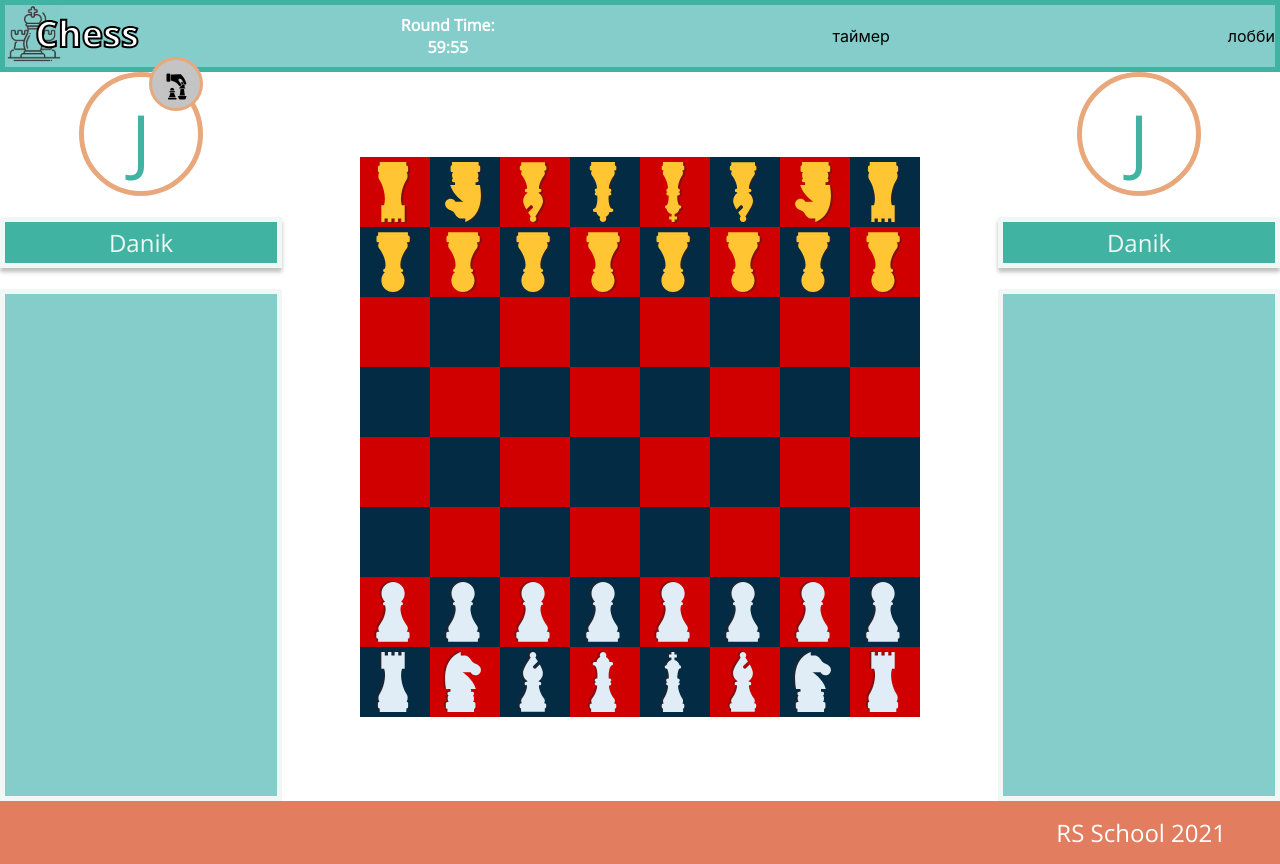
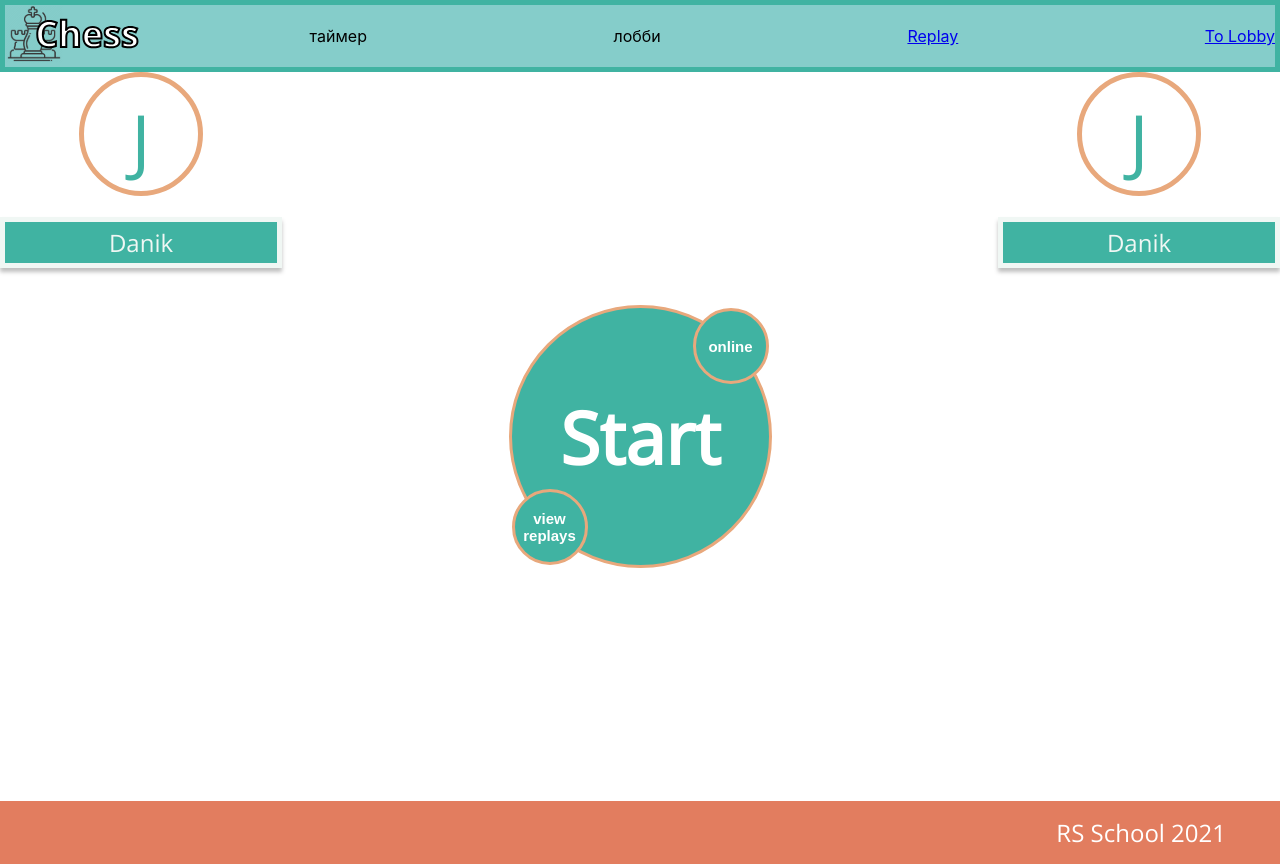
Before and after one commit to SixStringer91/codejam-chess, a React (Create React App) app: page / in a window 1280 px wide. Built offline with nearby package versions, Linux system fonts and the light colour scheme.

Commit message:
feat: add lobby

```diff
--- a/src/components/header/header.tsx
+++ b/src/components/header/header.tsx
@@ -1,21 +1,27 @@
-// import { NavLink } from 'react-router-dom';
+import { useMemo } from 'react';
+import { useSelector } from 'react-redux';
+import { NavLink } from 'react-router-dom';
 import logo from '../../assets/logo.svg';
 import title from '../../assets/title.svg';
+import { RootState } from '../../redux/reducers';
 import './header.style.scss';
 import Timer from './timer/timer';
 
 function Header() {
+  const gameCycle = useSelector((state:RootState) => state.userGrid.gameCycle);
+
+  const timerStart = useMemo(() => (gameCycle ? <Timer /> : ''), [gameCycle]);
   return (
     <div className="header">
       <div className="logo-block">
         <img alt="logo" className="logo" src={logo} />
         <img alt="title" className="title" src={title} />
       </div>
-      <Timer />
+      {timerStart}
       <div className="admit-loss">таймер</div>
       <div className="toLobby">лобби</div>
-      {/* <NavLink to="/Game">Replay</NavLink>
-      <NavLink to="/notGame">To Lobby</NavLink> */}
+      <NavLink to="/Game">Replay</NavLink>
+      <NavLink to="/notGame">To Lobby</NavLink>
     </div>
   );
 }
--- a/src/components/main/game/figure/figure.rules.ts
+++ b/src/components/main/game/figure/figure.rules.ts
@@ -83,7 +83,7 @@ export const figures:IFigureMoveValidation = {
       if (color === WHITE) {
         const check = (
           (square.y === figure.y - 1)
-          || (figure.y === MagicNumbers.gridSize - 2
+          || (figure.y === MagicNumbers.GRID_SIZE - 2
           && square.y === figure.y - 2))
           && square.x === figure.x;
         if (check) return true;
--- a/src/components/main/main.tsx
+++ b/src/components/main/main.tsx
@@ -3,6 +3,7 @@ import Game from './game/game';
 import PlayerStats from './player_stats/player.stats';
 import { FigureColor } from '../../enums/enums';
 import './main.style.scss';
+import Menu from './menu/menu';
 
 const { WHITE, BLACK } = FigureColor;
 
@@ -12,8 +13,8 @@ function Main() {
       <PlayerStats color={WHITE} />
       <Switch>
         {/* <Route exact path="/" /> */}
-        <Route path="/" component={Game} />
-        <Route path="/lobby" />
+        <Route path="/game" component={Game} />
+        <Route path="/" component={Menu} />
       </Switch>
       <PlayerStats color={BLACK} />
     </div>
--- /dev/null
+++ b/src/components/main/menu/menu.style.scss
@@ -0,0 +1,42 @@
+.menu {
+  font-family: Open Sans;
+  font-size: 72px;
+  display: flex;
+  align-items: center;
+
+  .menu-btn {
+    position: relative;
+    color: white;
+    text-decoration: none;
+    font-weight: bold;
+    display: flex;
+    align-items:center;
+    justify-content: center;
+    width: 257px;
+    height: 257px;
+    border: 3px solid #E8A87C;
+    border-radius: 50%;
+    background: #40B3A2;
+    button{
+      font-weight: bold;
+      font-size: 15px;
+      color: white;
+      background: #40B3A2;
+      border: 3px solid #E8A87C;
+      border-radius: 50%;
+      position: absolute;
+      width: 76px;
+      height: 76px;
+      cursor: pointer;
+    }
+    .button-online{
+      right: 0;
+      top: 0;
+    }
+    .button-replays{
+      left: 0;
+      bottom: 0;
+    }
+  }
+
+}
--- /dev/null
+++ b/src/components/main/menu/menu.tsx
@@ -0,0 +1,46 @@
+import React from 'react';
+import { useDispatch, useSelector } from 'react-redux';
+import { NavLink } from 'react-router-dom';
+import { RootState } from '../../../redux/reducers';
+import './menu.style.scss';
+import { GameModes } from '../../../enums/enums';
+import { setGameMode, setGameCycle } from '../../../redux/reducers/grid.state';
+
+function Menu() {
+  const gameMode = useSelector((state: RootState) => state.userGrid.gameMode);
+  const dispatch = useDispatch();
+  const { LOCAL_PVP, NETWORK_PVP } = GameModes;
+
+  const setOnline: React.MouseEventHandler<HTMLButtonElement> = (e) => {
+    e.preventDefault();
+    e.stopPropagation();
+    if (gameMode === NETWORK_PVP) {
+      dispatch(setGameMode(LOCAL_PVP));
+    } else dispatch(setGameMode(NETWORK_PVP));
+  };
+
+  return (
+    <div className="menu">
+      <NavLink
+        to="/game"
+        onClick={() => dispatch(setGameCycle())}
+        className="menu-btn"
+      >
+        <button
+          type="button"
+          onClick={setOnline}
+          className="button-online"
+          style={{ backgroundColor: gameMode === NETWORK_PVP ? '' : '#C38D9D' }}
+        >
+          {gameMode === NETWORK_PVP ? 'online' : 'offline'}
+        </button>
+        Start
+        <button type="button" className="button-replays">
+          view replays
+        </button>
+      </NavLink>
+    </div>
+  );
+}
+
+export default Menu;
--- a/src/components/main/player_stats/player.stats.tsx
+++ b/src/components/main/player_stats/player.stats.tsx
@@ -14,10 +14,12 @@ function PlayerStats(props: { color: FigureColor }) {
     (state: RootState) => state.userGrid.currentMover
   );
   const moves = useSelector((state:RootState) => state.userGrid.moves[color]);
-
+  const gameCycle = useSelector((state:RootState) => state.userGrid.gameCycle);
   const isBLack = color === FigureColor.BLACK;
 
-  const movesRender = useMemo(() => moves.map((move) => (
+  const movesRender = useMemo(() => {
+    if (gameCycle) {
+      return moves.map((move) => (
         <div key={JSON.stringify(move)}>
           <svg
             viewBox={`${isBLack ? '15' : '-15'} 0 298 298`}
@@ -37,18 +39,27 @@ function PlayerStats(props: { color: FigureColor }) {
             {move.position[1] + 1}
           </span>
         </div>
-  )).reverse(), [moves]);
+      )).reverse();
+    }
+    return '';
+  }, [moves, gameCycle]);
 
-  const timeRender = useMemo(() => moves.map(
-    (move) => (
+  const timeRender = useMemo(() => {
+    if (gameCycle) {
+      return moves
+        .map((move) => (
           <div key={`time-${move.time}`}>
             <span>{timeFormatHandle(move.time)}</span>
           </div>
-    )
-  ).reverse(), [moves]);
+        ))
+        .reverse();
+    }
+    return '';
+  }, [moves, gameCycle]);
+
+  const currentMoverLabel = useMemo(() => {
+    if (gameCycle) {
       return (
-    <div className="player-block">
-      <div className="player-header">
         <div
           className="player-mover"
           style={{
@@ -57,10 +68,21 @@ function PlayerStats(props: { color: FigureColor }) {
         >
           <img src={mover} alt="mover" />
         </div>
+      );
+    }
+    return '';
+  }, [gameCycle, currentMover]);
+  return (
+    <div className="player-block">
+      <div className="player-header">
+        {currentMoverLabel}
         <span>J</span>
       </div>
       <div className="player-name">Danik</div>
-      <div className="player-table">
+      <div
+        className="player-table"
+        style={{ visibility: gameCycle ? 'visible' : 'hidden' }}
+      >
         <div className="move-table">{movesRender}</div>
         <div className="move-table time-table">{timeRender}</div>
       </div>
--- /dev/null
+++ b/src/components/main/popup/popup.scss
@@ -0,0 +1,5 @@
+.main{
+  flex: 1 0 auto;
+  display: flex;
+  justify-content: space-between;
+}
--- a/src/enums/enums.ts
+++ b/src/enums/enums.ts
@@ -1,5 +1,12 @@
 export enum MagicNumbers {
-  gridSize = 8
+  GRID_SIZE = 8,
+  HOUR = 60 * 60
+}
+
+export enum GameModes {
+  LOCAL_PVP = 'LOCAL_PVP',
+  NETWORK_PVP = 'NETWORK_PVP',
+  LOCAL_PVE = 'LOCAL_PVE'
 }
 
 export enum FigureColor {
--- a/src/interfaces/interfaces.ts
+++ b/src/interfaces/interfaces.ts
@@ -1,4 +1,5 @@
 import {
+  GameModes,
   FigureColor,
   ChessFigures
 } from '../enums/enums';
@@ -38,6 +39,8 @@ export interface IMoveSquareProps {
 }
 
 export interface IUserGridState{
+  gameCycle: boolean,
+  gameMode: GameModes
   time:number,
   chosenFigure: IChosenFigure | null,
   currentMover: FigureColor.BLACK|FigureColor.WHITE,
--- a/src/redux/reducers/grid.state.ts
+++ b/src/redux/reducers/grid.state.ts
@@ -2,7 +2,8 @@ import { createSlice } from '@reduxjs/toolkit';
 import {
   ChessIDBlack,
   ChessIDWhite,
-  FigureColor
+  FigureColor,
+  GameModes
 } from '../../enums/enums';
 import { IFigure, IUserGridState } from '../../interfaces/interfaces';
 
@@ -14,6 +15,8 @@ const {
 } = ChessIDWhite;
 
 const initialState:IUserGridState = {
+  gameCycle: false,
+  gameMode: GameModes.NETWORK_PVP,
   time: 60 * 60,
   chosenFigure: null,
   currentMover: FigureColor.WHITE,
@@ -42,6 +45,12 @@ const userGridSlice = createSlice({
   name: 'grid-state',
   initialState,
   reducers: {
+    setGameCycle: (state) => {
+      state.gameCycle = !state.gameCycle;
+    },
+    setGameMode: (state, action) => {
+      state.gameMode = action.payload;
+    },
     setTime: (state, action) => {
       state.time = action.payload;
     },
@@ -89,6 +98,8 @@ const userGridSlice = createSlice({
 export const {
   setChosenFigure,
   figureMove,
-  setTime
+  setTime,
+  setGameMode,
+  setGameCycle
 } = userGridSlice.actions;
 export default userGridSlice.reducer;
```
Also changed, not shown: src/components/main/popup/popup.tsx (added, +10 -0 lines), 2 other files (tests, documents, lock files or other folders). Lines whose indentation alone changed are shown as unchanged.
